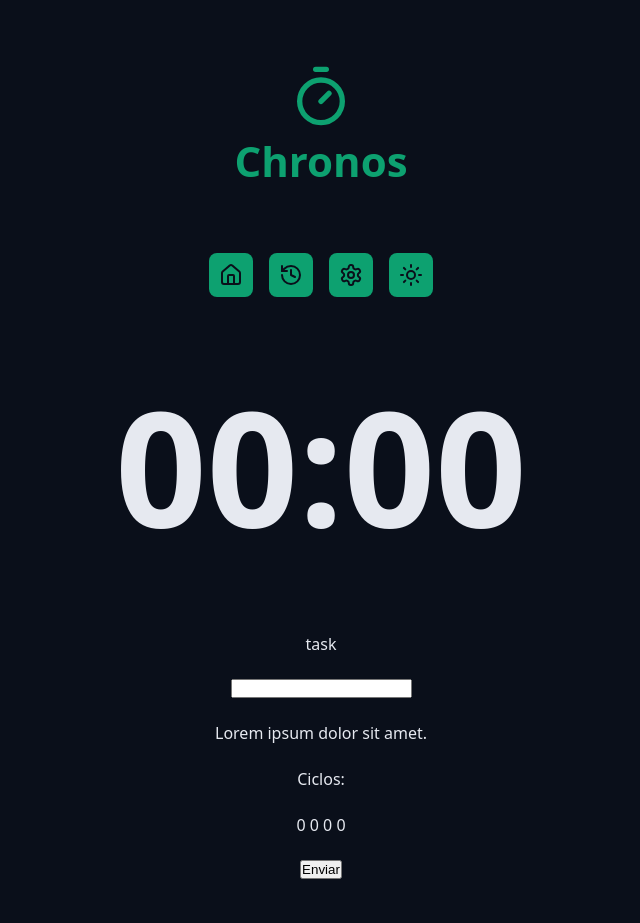
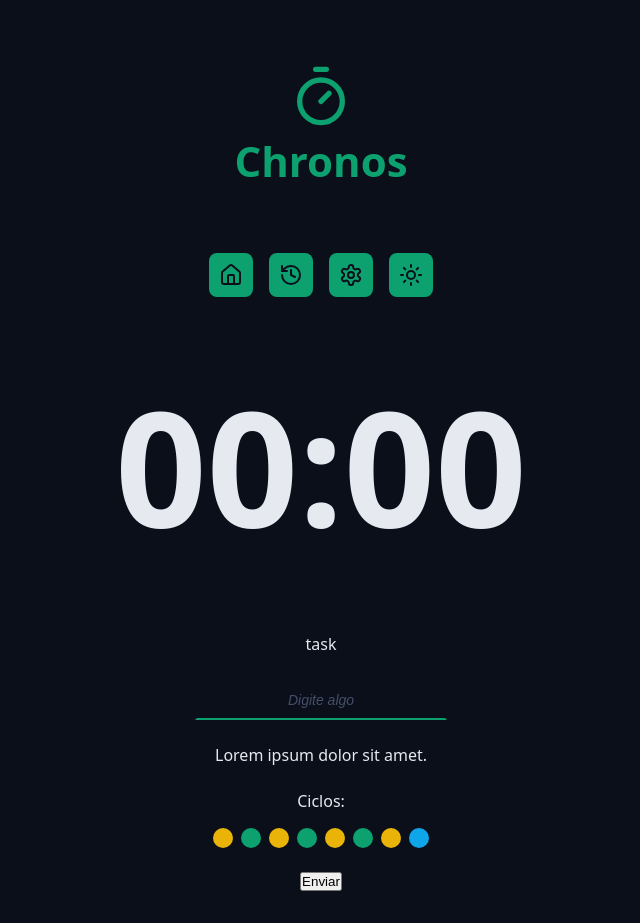
Before and after one commit to Leomendferre/chronos-pomodoro, a React (Vite) app: page / in a window 1280 px wide. Shown: the whole page, without its empty margins (319-959 px from the left). Built offline with nearby package versions, Linux system fonts and the light colour scheme.

Commit message:
Creating a Cycles componet

```diff
--- a/src/App.tsx
+++ b/src/App.tsx
@@ -2,6 +2,8 @@
 import { Logo } from './components/Logo';
 import { Menu } from './components/Menu';
 import { CountDown } from './components/CountDown';
+import { DefaultInput } from './components/Defaultinput/idenx';
+import { Cycles } from './components/Cycles';
 
 import './styles/theme.css';
 import './styles/global.css';
@@ -24,8 +26,12 @@
       <Container>
         <form className='form' action=''>
           <div className='formRow'>
-            <label htmlFor='input'>task</label>
-            <input id='input' type='text' />
+            <DefaultInput
+              labelText='task'
+              id='meuInput'
+              type='text'
+              placeholder='Digite algo'
+            />
           </div>
 
           <div className='formRow'>
@@ -33,8 +39,7 @@
           </div>
 
           <div className='formRow'>
-            <p>Ciclos:</p>
-            <p> 0 0 0 0 </p>
+            <Cycles />
           </div>
 
           <div className='formRow'>
--- /dev/null
+++ b/src/components/Cycles/index.tsx
@@ -0,0 +1,20 @@
+import styles from './styles.module.css';
+
+export function Cycles() {
+  return (
+    <div className={styles.cycles}>
+      <span>Ciclos:</span>
+
+      <div className={styles.cycleDots}>
+        <span className={`${styles.cycleDot} ${styles.workTime}`}></span>
+        <span className={`${styles.cycleDot} ${styles.shortBreakTime}`}></span>
+        <span className={`${styles.cycleDot} ${styles.workTime}`}></span>
+        <span className={`${styles.cycleDot} ${styles.shortBreakTime}`}></span>
+        <span className={`${styles.cycleDot} ${styles.workTime}`}></span>
+        <span className={`${styles.cycleDot} ${styles.shortBreakTime}`}></span>
+        <span className={`${styles.cycleDot} ${styles.workTime}`}></span>
+        <span className={`${styles.cycleDot} ${styles.longBreakTime}`}></span>
+      </div>
+    </div>
+  );
+}
--- /dev/null
+++ b/src/components/Cycles/styles.module.css
@@ -0,0 +1,31 @@
+.cycles {
+  display: flex;
+  flex-direction: column;
+  align-items: center;
+  justify-content: center;
+  gap: 1.6rem;
+}
+
+.cycleDots {
+  display: flex;
+  gap: 0.8rem;
+}
+
+.cycleDot {
+  width: 2rem;
+  height: 2rem;
+  background-color: var(--primary);
+  border-radius: 50%;
+}
+
+.workTime {
+  background: var(--warning);
+}
+
+.shortBreakTime {
+  background: var(--primary);
+}
+
+.longBreakTime {
+  background: var(--info);
+}
--- /dev/null
+++ b/src/components/Defaultinput/idenx.tsx
@@ -0,0 +1,20 @@
+import styles from './styles.module.css';
+
+type DefaultInputProps = {
+  id: string;
+  labelText: string;
+} & React.ComponentProps<'input'>;
+
+export function DefaultInput({
+  id,
+  type,
+  labelText,
+  ...rest
+}: DefaultInputProps) {
+  return (
+    <>
+      <label htmlFor={id}>{labelText}</label>
+      <input className={styles.input} id={id} type={type} {...rest} />
+    </>
+  );
+}
--- /dev/null
+++ b/src/components/Defaultinput/styles.module.css
@@ -0,0 +1,28 @@
+.input {
+  background-color: transparent;
+  text-align: center;
+  font-size: 1.8rem;
+  padding: 0.8rem;
+  color: var(--text-default);
+  outline: none;
+
+  border: 0.2rem solid transparent;
+  border-bottom: 0.2rem solid var(--primary);
+  transition: all 0.1s ease-in-out;
+}
+
+.input:focus {
+  border-radius: 0.8rem;
+  border: 0.2rem solid var(--primary);
+}
+
+.input::placeholder {
+  color: var(--gray-500);
+  font-size: 1.4rem;
+  font-style: italic;
+}
+
+.input:disabled {
+  border-bottom: 0.2rem solid var(--disabled);
+  color: var(--text-muted);
+}
```
